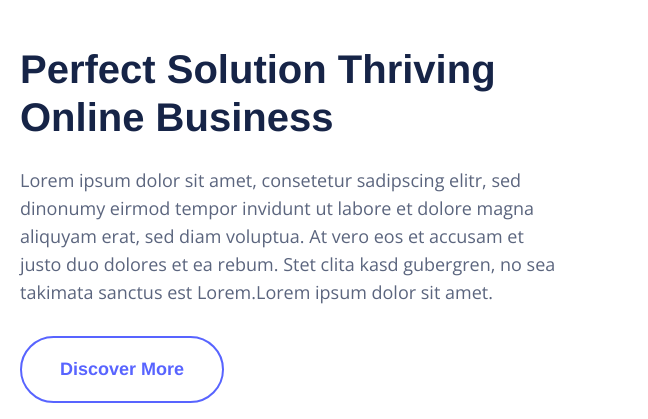
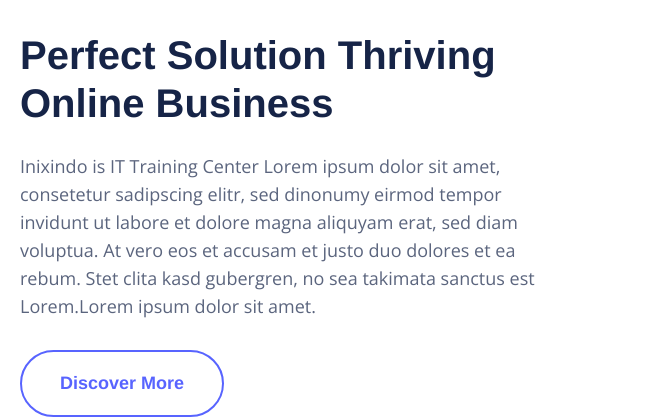
Before and after one commit to faizaldr/projek, a plain HTML site: page index.html in a window 1280 px wide. Shown: the part 1341-1760 px from the top of the page, 632-1280 px from the left. Drawn offline with nearby package versions, Linux system fonts and the light colour scheme.

Commit message:
update baris 2699

```diff
--- a/index.html
+++ b/index.html
@@ -2696,6 +2696,7 @@
                             </h2>
                             <p class="wow fadeInUp" data-wow-delay=".4s"
                                 style="visibility: visible; animation-delay: 0.4s; animation-name: fadeInUp;">
+                                Inixindo is IT Training Center
                                 Lorem ipsum dolor sit amet, consetetur sadipscing elitr, sed
                                 dinonumy eirmod tempor invidunt ut labore et dolore magna
                                 aliquyam erat, sed diam voluptua. At vero eos et accusam et
```
